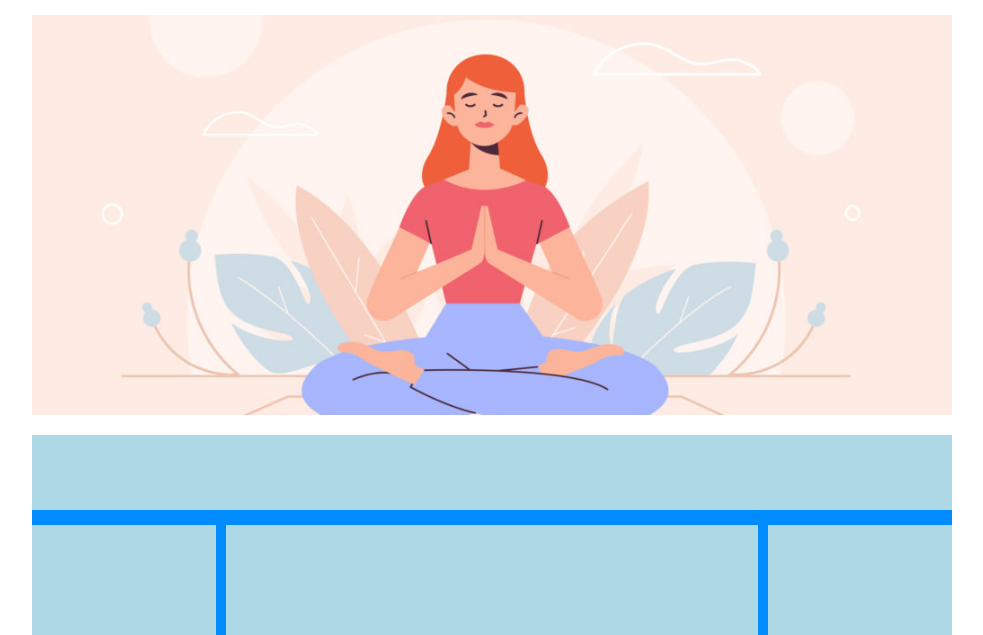
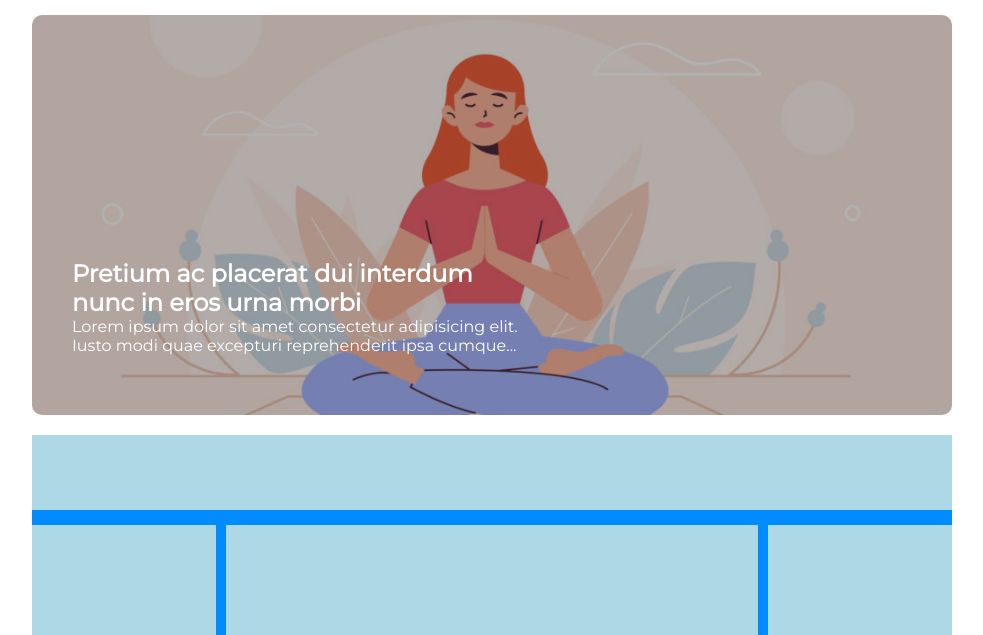
Before and after one commit to LeonardoCeccarelli/htmlcss-wp, a plain HTML site: page index.html in a window 1280 px wide. Shown: the part 165-800 px from the top of the page, without its empty margins (148-1131 px from the left). Drawn offline with Linux system fonts and the light colour scheme.

Commit message:
inserimento prima sezione con background

```diff
--- a/css/style.css
+++ b/css/style.css
@@ -62,6 +62,25 @@ header a {
     background-position: center;
     height: 400px;
     margin-bottom: 20px;
+    position: relative;
+    border-radius: 10px;
+}
+
+.fst_section::before {
+    content: "";
+    position: absolute;
+    width: 100%;
+    height: 100%;
+    background-color: rgba(0,0,0,0.3);
+    border-radius: 10px;
+}
+
+.fst_section_text {
+    position: absolute;
+    bottom: 60px;
+    left: 40px;
+    width: 50%;
+    color: white;
 }
 
 .snd_section {
--- a/index.html
+++ b/index.html
@@ -31,6 +31,11 @@
 
             <section class="fst_section space_container">
 
+                <div class="fst_section_text">
+                    <h2>Pretium ac placerat dui interdum nunc in eros urna morbi</h2>
+                    <p>Lorem ipsum dolor sit amet consectetur adipisicing elit. Iusto modi quae excepturi reprehenderit ipsa cumque...</p>
+                </div>
+
             </section>
 
             <div class="snd_section space_container">
```
